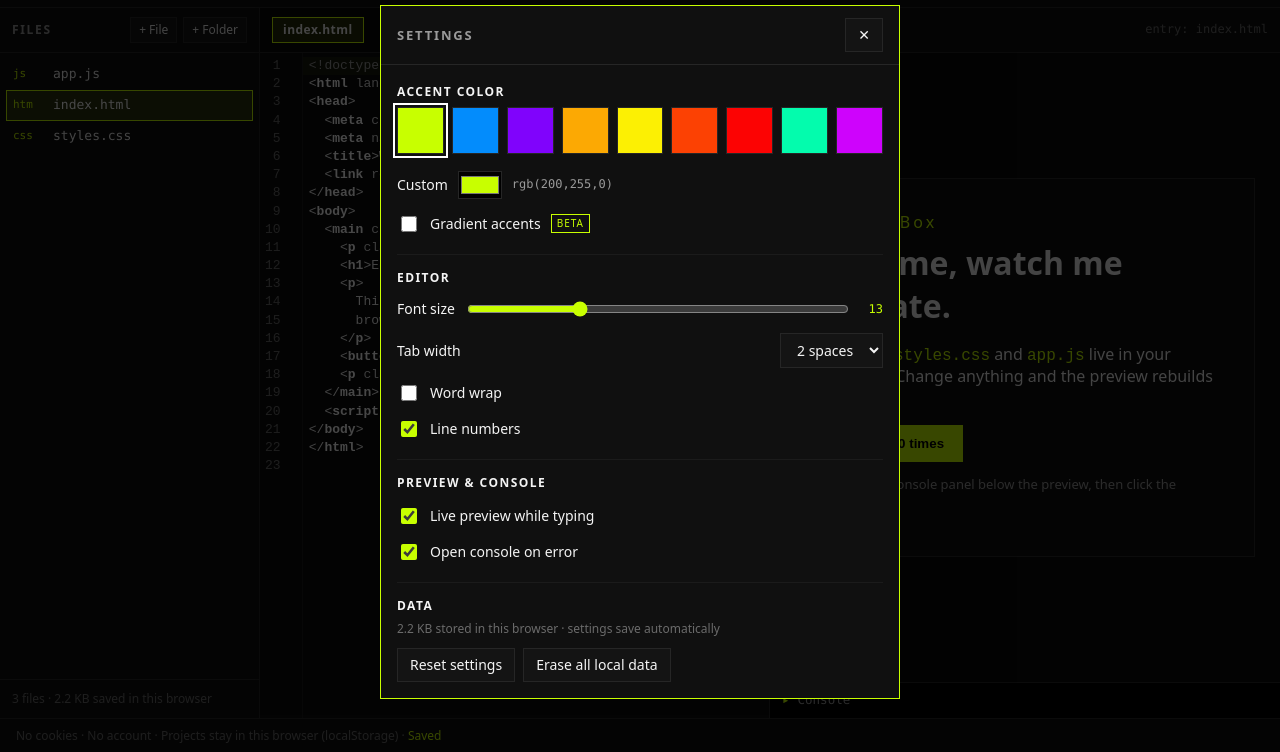
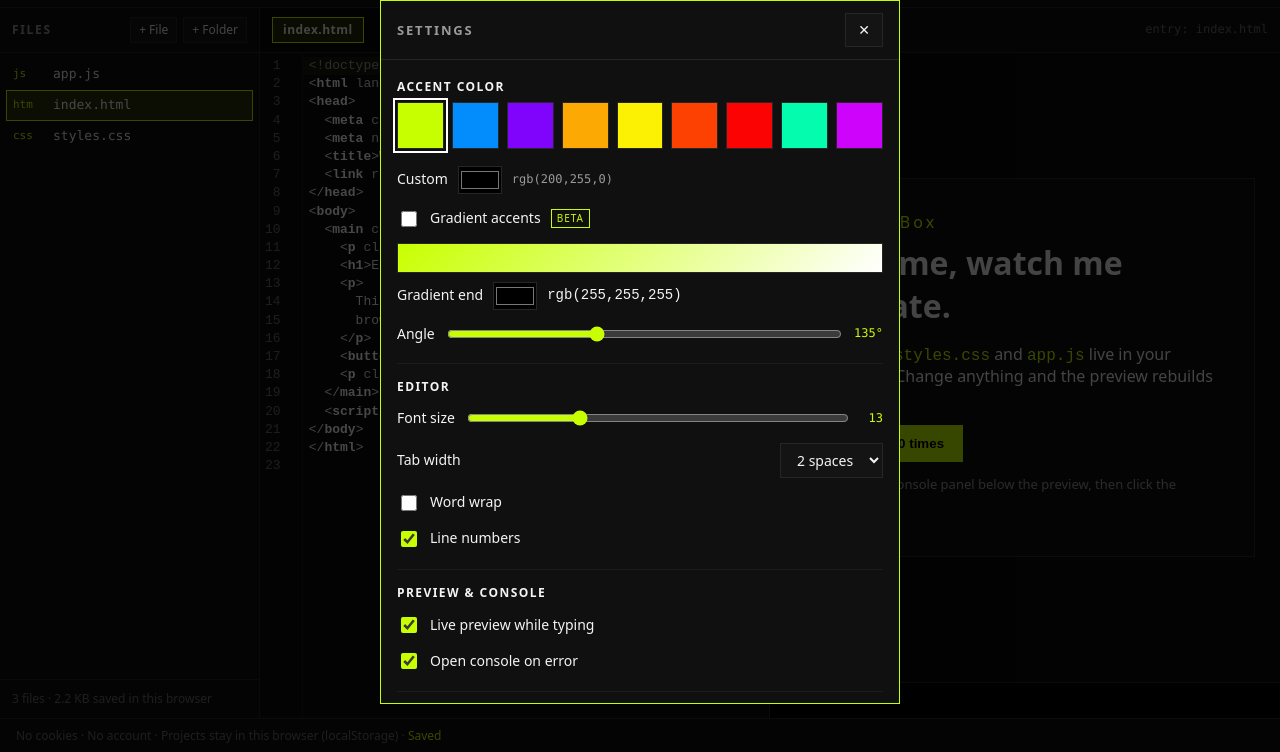
Before and after one commit to iOS-Sucks/CodeBox, a website built with Vite: page index.html in a window 1280 px wide. Both pictures are taken after a click on the button "Settings". Shown: the part 48-800 px from the top of the page. Built offline with nearby package versions, Linux system fonts and the light colour scheme.

Commit message:
feat: gradient editor and black custom color pickers
Beta gradients become editable: end color, angle and a live preview, all derived into one --accent-grad variable. Custom accent and gradient-end pickers stay black instead of mirroring state; values remain visible via rgb readouts.

```diff
--- a/index.html
+++ b/index.html
@@ -128,12 +128,23 @@
           <div id="accent-grid" role="radiogroup" aria-label="Accent presets"></div>
           <label class="set-row" for="accent-custom">
             Custom
-            <input type="color" id="accent-custom" />
+            <input type="color" id="accent-custom" value="#000000" />
             <code id="accent-hex"></code>
           </label>
           <label class="set-row" for="set-gradients">
             <input type="checkbox" id="set-gradients" />
             Gradient accents <em class="beta">beta</em>
+          </label>
+          <div id="gradient-preview" aria-hidden="true"></div>
+          <label class="set-row" for="gradient-to">
+            Gradient end
+            <input type="color" id="gradient-to" value="#000000" />
+            <code id="gradient-hex"></code>
+          </label>
+          <label class="set-row" for="gradient-angle">
+            Angle
+            <input type="range" id="gradient-angle" min="0" max="360" step="15" />
+            <span class="val" id="gradient-angle-val"></span>
           </label>
         </section>
         <section aria-label="Editor">
--- a/src/main.ts
+++ b/src/main.ts
@@ -28,15 +28,12 @@ import { starterProject } from './starter.ts';
 import { renderTree, showCreateRow } from './tree.ts';
 import { classifyName, downloadBlob, exportZip, importZip, MAX_FILE_BYTES } from './zip.ts';
 import {
-  ACCENT_DEFAULT,
   ACCENT_PRESETS,
   DEFAULT_SETTINGS,
   SETTINGS_KEY,
-  accentToHex,
   applySettingsToDom,
   hexToAccent,
   loadSettings,
-  parseAccent,
   saveSettings,
 } from './settings.ts';
 import type { CodeFile, Project } from './types.ts';
@@ -686,6 +683,10 @@ function main(): void {
   const customColor = el<HTMLInputElement>('accent-custom');
   const accentHex = el('accent-hex');
   const gradientsBox = el<HTMLInputElement>('set-gradients');
+  const gradientToPicker = el<HTMLInputElement>('gradient-to');
+  const gradientHex = el('gradient-hex');
+  const gradientAngle = el<HTMLInputElement>('gradient-angle');
+  const gradientAngleVal = el('gradient-angle-val');
   const fontSizeRange = el<HTMLInputElement>('set-fontsize');
   const fontSizeVal = el('fontsize-val');
   const tabSizeSelect = el<HTMLSelectElement>('set-tabsize');
@@ -722,10 +723,11 @@ function main(): void {
       const node = sw as HTMLElement;
       node.setAttribute('aria-checked', node.dataset.rgb === settings.accent ? 'true' : 'false');
     }
-    const rgb = parseAccent(settings.accent) ?? parseAccent(ACCENT_DEFAULT) ?? [200, 255, 0];
-    customColor.value = accentToHex(rgb);
     accentHex.textContent = `rgb(${settings.accent})`;
     gradientsBox.checked = settings.gradients;
+    gradientHex.textContent = `rgb(${settings.gradientTo})`;
+    gradientAngle.value = String(settings.gradientAngle);
+    gradientAngleVal.textContent = `${settings.gradientAngle}°`;
     fontSizeRange.value = String(settings.fontSize);
     fontSizeVal.textContent = String(settings.fontSize);
     tabSizeSelect.value = String(settings.tabSize);
@@ -746,6 +748,17 @@ function main(): void {
   });
   gradientsBox.addEventListener('change', () => {
     settings.gradients = gradientsBox.checked;
+    commitSettings();
+  });
+  gradientToPicker.addEventListener('input', () => {
+    const rgb = hexToAccent(gradientToPicker.value);
+    if (rgb) {
+      settings.gradientTo = rgb;
+      commitSettings();
+    }
+  });
+  gradientAngle.addEventListener('input', () => {
+    settings.gradientAngle = Number(gradientAngle.value);
     commitSettings();
   });
   fontSizeRange.addEventListener('input', () => {
--- a/src/settings.ts
+++ b/src/settings.ts
@@ -25,6 +25,10 @@ export interface AppSettings {
   accent: string;
   /** Gradient accents instead of flat ones. Marked beta: may look off in spots. */
   gradients: boolean;
+  /** Gradient end color ("r,g,b") — start is always the accent. */
+  gradientTo: string;
+  /** Gradient angle in degrees. */
+  gradientAngle: number;
   fontSize: number;
   tabSize: 2 | 4;
   wrap: boolean;
@@ -37,6 +41,8 @@ export const DEFAULT_SETTINGS: AppSettings = {
   version: 1,
   accent: ACCENT_DEFAULT,
   gradients: false,
+  gradientTo: '255,255,255',
+  gradientAngle: 135,
   fontSize: 13,
   tabSize: 2,
   wrap: false,
@@ -54,6 +60,14 @@ export function loadSettings(): AppSettings {
       version: 1,
       accent: typeof parsed.accent === 'string' && parseAccent(parsed.accent) ? parsed.accent : ACCENT_DEFAULT,
       gradients: parsed.gradients === true,
+      gradientTo:
+        typeof parsed.gradientTo === 'string' && parseAccent(parsed.gradientTo)
+          ? parsed.gradientTo
+          : DEFAULT_SETTINGS.gradientTo,
+      gradientAngle:
+        typeof parsed.gradientAngle === 'number'
+          ? Math.min(360, Math.max(0, Math.round(parsed.gradientAngle)))
+          : DEFAULT_SETTINGS.gradientAngle,
       fontSize:
         typeof parsed.fontSize === 'number' ? Math.min(18, Math.max(11, Math.round(parsed.fontSize))) : DEFAULT_SETTINGS.fontSize,
       tabSize: parsed.tabSize === 4 ? 4 : 2,
@@ -97,6 +111,11 @@ export function hexToAccent(hex: string): string | null {
   return `${(n >> 16) & 255},${(n >> 8) & 255},${n & 255}`;
 }
 
+/** CSS for the accent gradient: accent → end color at the given angle. */
+export function gradientCss(from: Rgb, to: Rgb, angle: number): string {
+  return `linear-gradient(${angle}deg, rgb(${from.join(',')}), rgb(${to.join(',')}))`;
+}
+
 /** Point every accent-derived CSS variable at the new color. */
 export function applyAccentToDom(rgb: Rgb): void {
   const [r, g, b] = rgb;
@@ -116,6 +135,9 @@ export function applyGradientsToDom(on: boolean): void {
 }
 
 export function applySettingsToDom(s: AppSettings): void {
-  applyAccentToDom(parseAccent(s.accent) ?? parseAccent(ACCENT_DEFAULT) ?? [200, 255, 0]);
+  const accent = parseAccent(s.accent) ?? parseAccent(ACCENT_DEFAULT) ?? [200, 255, 0];
+  const to = parseAccent(s.gradientTo) ?? [255, 255, 255];
+  applyAccentToDom(accent);
+  document.documentElement.style.setProperty('--accent-grad', gradientCss(accent, to, s.gradientAngle));
   applyGradientsToDom(s.gradients);
 }
--- a/src/style.css
+++ b/src/style.css
@@ -17,6 +17,7 @@
   --volt-focus: rgba(200, 255, 0, 0.55);
   --volt-match: rgba(200, 255, 0, 0.3);
   --volt-hover: rgba(200, 255, 0, 0.18);
+  --accent-grad: linear-gradient(135deg, rgb(200, 255, 0), rgb(255, 255, 255));
   --err: #ff5d5d;
   --sans: system-ui, -apple-system, "Segoe UI", Roboto, sans-serif;
   --mono: ui-monospace, "Cascadia Mono", "JetBrains Mono", Consolas, monospace;
@@ -1033,14 +1034,21 @@ dialog::backdrop {
 /* ---------- gradient accents (beta) ---------- */
 
 body.grad .logo {
-  background: linear-gradient(135deg, var(--volt), color-mix(in srgb, var(--volt) 45%, #fff));
+  background: var(--accent-grad);
 }
 
 body.grad button.accent {
-  background: linear-gradient(135deg, var(--volt), color-mix(in srgb, var(--volt) 55%, #fff));
+  background: var(--accent-grad);
 }
 
 body.grad .boot-logo span:nth-child(2),
 body.grad .boot-bar span {
-  background: linear-gradient(135deg, var(--volt), color-mix(in srgb, var(--volt) 45%, #fff));
+  background: var(--accent-grad);
 }
+
+#gradient-preview {
+  height: 30px;
+  border: 1px solid var(--line);
+  background: var(--accent-grad);
+  margin: 6px 0 2px;
+}
```
Also changed, not shown: README.md.
